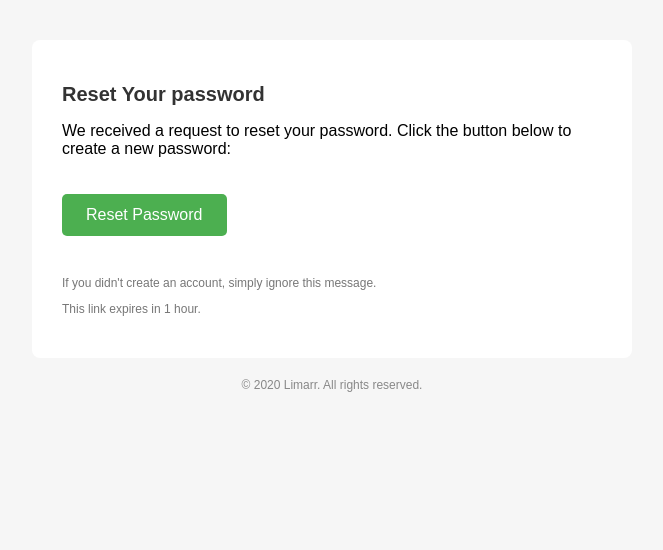
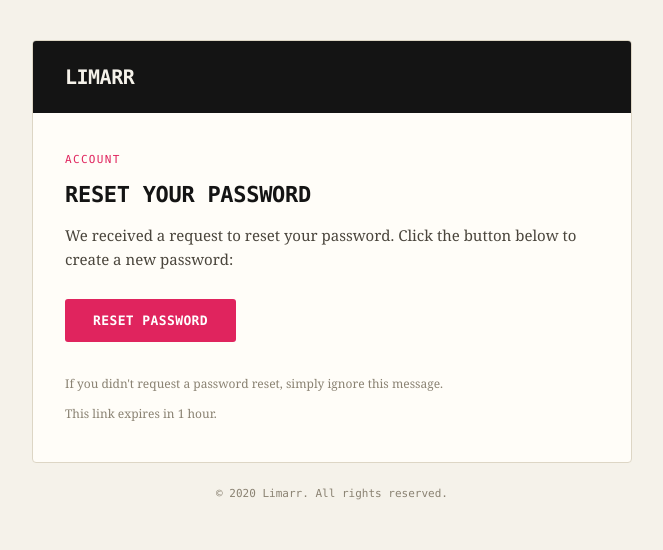
Before and after one commit to 1andxh/WriteWinged, a Python web app: template src/templates/password_reset.html in a window 1280 px wide. Shown: the top 550 px of the page, without its empty margins (308-971 px from the left). Run offline with Jinja, Linux system fonts and the light colour scheme; the template is opened without the code that fills it: most values are stand-ins (such as "Sample title", 1, 10 or a date in 2020).

Commit message:
Restyle transactional email templates to match the real Limarr brand
verify_email.html and password_reset.html were still using generic
Bootstrap-green styling (#4CAF50 buttons, plain #f6f6f6 background)
left over from scaffolding. Ports the app's actual light-mode palette
and type system (cream/paper card, rose accent CTA, Space Mono +
Source Serif with email-safe fallbacks) into base.html so every
transactional email visually matches the login/register pages.

```diff
--- a/src/templates/base.html
+++ b/src/templates/base.html
@@ -2,25 +2,31 @@
 <html>
 <head>
     <meta charset="UTF-8">
+    <meta name="viewport" content="width=device-width, initial-scale=1.0">
     <title>Limarr Email</title>
 </head>
 
-<body style="font-family: Arial, sans-serif; background-color: #f6f6f6; margin: 0; padding: 40px;">
-    <table width="100%" cellpadding="0" cellspacing="0">
+<body style="font-family: Georgia, 'Times New Roman', serif; background-color: #f5f2ea; margin: 0; padding: 40px 16px;">
+    <table width="100%" cellpadding="0" cellspacing="0" role="presentation">
         <tr>
             <td align="center">
 
-                <table width="600" cellpadding="0" cellspacing="0" style="background-color: #ffffff; border-radius: 8px; padding: 30px;">
+                <table width="600" cellpadding="0" cellspacing="0" role="presentation" style="width: 100%; max-width: 600px; background-color: #fffdf8; border: 1px solid #ddd6c5; border-radius: 4px; overflow: hidden;">
                     <tr>
-                        <td>
+                        <td style="background-color: #141414; padding: 24px 32px;">
+                            <span style="font-family: 'Space Mono', 'SF Mono', Consolas, monospace; font-weight: 700; font-size: 20px; text-transform: uppercase; letter-spacing: -0.5px; color: #f5f2ea;">Limarr</span>
+                        </td>
+                    </tr>
+                    <tr>
+                        <td style="padding: 40px 32px;">
                             {% block content %}
                             {% endblock %}
                         </td>
                     </tr>
                 </table>
 
-                <p style="color: #888; font-size: 12px; margin-top: 20px;">
-                    © {{ year }} Limarr. All rights reserved.
+                <p style="font-family: 'Space Mono', 'SF Mono', Consolas, monospace; color: #8a8272; font-size: 11px; margin-top: 24px; text-align: center;">
+                    &copy; {{ year }} Limarr. All rights reserved.
                 </p>
 
             </td>
--- a/src/templates/password_reset.html
+++ b/src/templates/password_reset.html
@@ -1,22 +1,25 @@
 {% extends "base.html" %}
 
 {% block content %}
-<h1 style="color: #333; font-size: 20px;">Reset Your password</h1>
+<p style="font-family: 'Space Mono', 'SF Mono', Consolas, monospace; font-size: 11px; letter-spacing: 0.12em; text-transform: uppercase; color: #e0245e; margin: 0 0 16px;">Account</p>
 
+<h1 style="font-family: 'Space Mono', 'SF Mono', Consolas, monospace; font-weight: 800; font-size: 22px; text-transform: uppercase; letter-spacing: -0.3px; color: #141414; margin: 0 0 16px;">Reset your password</h1>
 
-<p>We received a request to reset your password. Click the button below to create a new password:</p>
+<p style="color: #4a453c; font-size: 15px; line-height: 1.6; margin: 0 0 28px;">We received a request to reset your password. Click the button below to create a new password:</p>
 
 <a href="{{ link }}"
-   style="display: inline-block; padding: 12px 24px; background-color: #4CAF50;
-          color: white; text-decoration: none; border-radius: 5px; margin: 20px 0;">
+   style="display: inline-block; padding: 14px 28px; background-color: #e0245e;
+          color: #ffffff; text-decoration: none; border-radius: 3px;
+          font-family: 'Space Mono', 'SF Mono', Consolas, monospace; font-weight: 700;
+          font-size: 13px; text-transform: uppercase; letter-spacing: 0.03em;">
     Reset Password
 </a>
 
-<p style="color: #777; font-size: 12px; margin-top: 20px;">
-    If you didn't create an account, simply ignore this message.
+<p style="color: #8a8272; font-size: 12px; margin-top: 32px; line-height: 1.6;">
+    If you didn't request a password reset, simply ignore this message.
 </p>
 
-<p style="color: #777; font-size: 12px;">
+<p style="color: #8a8272; font-size: 12px; margin: 0;">
     This link expires in 1 hour.
 </p>
 {% endblock %}
```
Also changed, not shown: src/templates/verify_email.html (+11 -7 lines).
